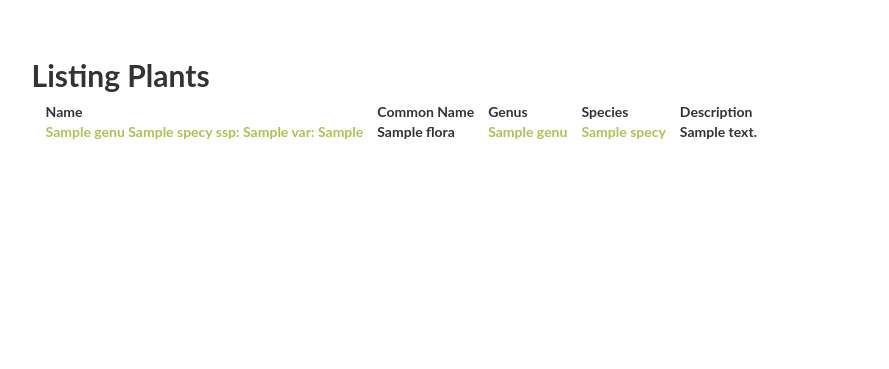
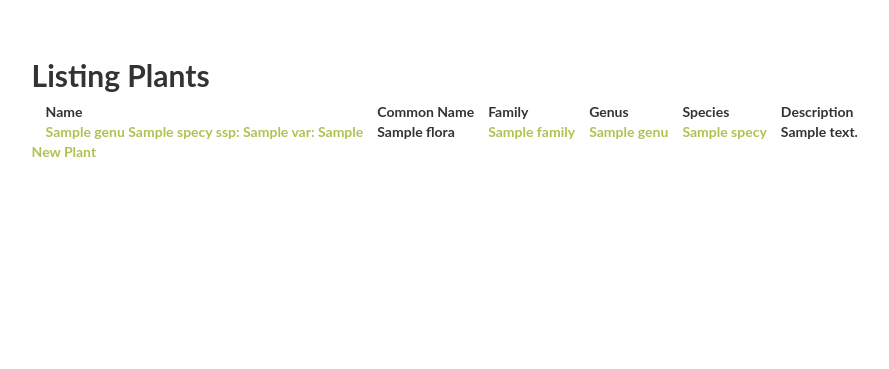
Before and after one commit to TomOwens321/bbb-db, a Flask app: page /flora/ in a window 1280 px wide. Shown: the part 51-420 px from the top of the page, without its empty margins (90-979 px from the left). Run offline with Flask 2, Linux system fonts and the light colour scheme; tables that the repository leaves empty hold one stand-in row (values such as "Sample post"); some libraries are stand-ins or nearby versions.

Commit message:
Some basic navigation arount the Flora pages

```diff
--- a/bbb/templates/flora/_flora.html
+++ b/bbb/templates/flora/_flora.html
@@ -3,6 +3,7 @@
         <tr>
             <th>Name</th>
             <th>Common Name</th>
+            <th>Family</th>
             <th>Genus</th>
             <th>Species</th>
             <th>Description</th>
@@ -11,6 +12,7 @@
         <tr>
             <td><a href="/flora/{{ item.id }}">{{ item.name }}</a></td>
             <td>{{ item.common_name }}</td>
+            <td><a href="/family/{{ item.family.id }}/">{{ item.family.name }}</a></td>
             <td><a href="/genus/{{ item.genus.id }}">{{ item.genus.name }}</a></td>
             <td><a href="/species/{{ item.species.id }}">{{ item.species.name }}</a></td>
             <td>{{ item.desc }}</td>
--- a/bbb/templates/flora/flora.html
+++ b/bbb/templates/flora/flora.html
@@ -1,9 +1,14 @@
 {% extends "base.html" %}
 {% block body %}
-    <div id=big-title>
+    <div>
         <h2>Listing Plants</h2>
     </div>
     {% with items=items %}
         {% include "flora/_flora.html" %}
     {% endwith %}
+    <div>
+        <p>
+            <a href="/flora/new/">New Plant</a>
+        </p>
+    </div>
 {% endblock %}
--- a/bbb/templates/flora/form.html
+++ b/bbb/templates/flora/form.html
@@ -70,4 +70,7 @@
             </div>
         </form>
     </div>
+    <div>
+        <a href="/flora/">Back</a>
+    </div>
 {% endblock %}
--- a/bbb/templates/flora/show.html
+++ b/bbb/templates/flora/show.html
@@ -43,4 +43,8 @@
         </tr>
     </table>
 </div>
+<div id=plant-nav>
+    <a href="/flora/{{ plant.id }}/edit/">Edit</a>
+    <a href="/flora/">Back</a>
+</div>
 {% endblock %}
```
Also changed, not shown: bbb/db/dev.sqlite3.
